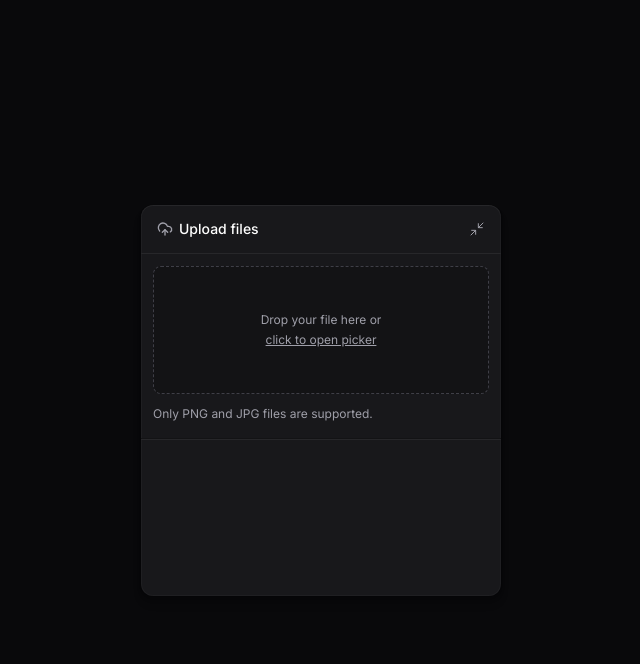
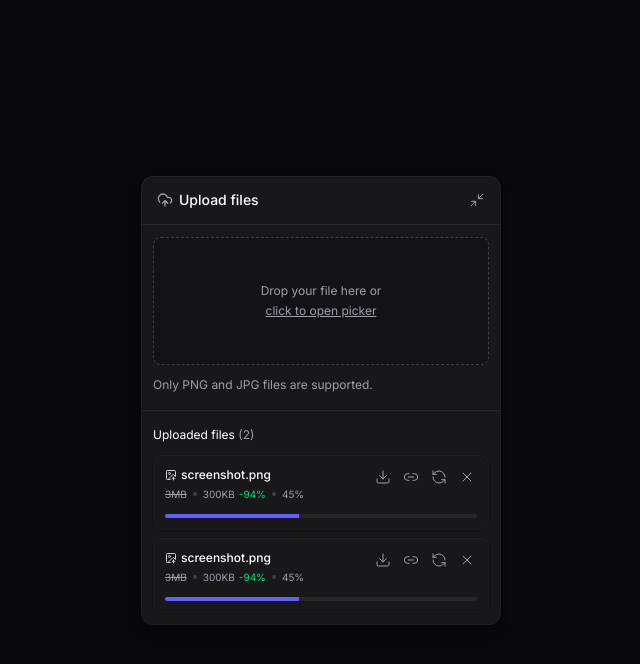
Before and after one commit to heldercostaa/image-uploader, a React (Vite) app: page / in a window 1280 px wide. Both pictures are taken after a click on the button "Upload files". Shown: the top 664 px of the page, without its empty margins (319-959 px from the left). Built offline with nearby package versions, Linux system fonts and the light colour scheme.

Commit message:
feat: design of upload list and items with progress bar

```diff
--- a/package.json
+++ b/package.json
@@ -10,6 +10,7 @@
   },
   "dependencies": {
     "@radix-ui/react-collapsible": "^1.1.12",
+    "@radix-ui/react-progress": "^1.1.8",
     "lucide-react": "^1.7.0",
     "react": "^19.0.0",
     "react-dom": "^19.0.0",
--- /dev/null
+++ b/src/components/upload-widget-upload-item.tsx
@@ -0,0 +1,53 @@
+import * as Progress from '@radix-ui/react-progress';
+import { Download, ImageUp, Link2, RefreshCcw, X } from 'lucide-react';
+import { Button } from './ui/button';
+
+export function UploadWidgetUploadItem() {
+  return (
+    <div className="p-3 rounded-lg flex flex-col gap-3 shadow-shape-content bg-white/2 relative overflow-hidden">
+      <div className="flex flex-col gap-1">
+        <span className="text-xs font-medium flex items-center gap-1">
+          <ImageUp className="size-3 text-zinc-300 strokeWidth={1.5}" />
+          <span>screenshot.png</span>
+        </span>
+
+        <span className="text-xxs text-zinc-400 flex gap-1.5 items-center">
+          <span className="line-through">3MB</span>
+          <div className="size-1 rounded-full bg-zinc-700" />
+          <span className="">
+            300KB
+            <span className="text-green-400 ml-1">-94%</span>
+          </span>
+          <div className="size-1 rounded-full bg-zinc-700" />
+          <span>45%</span>
+        </span>
+      </div>
+
+      <Progress.Root className="bg-zinc-800 rounded-full h-1 overflow-hidden">
+        <Progress.Indicator className="bg-indigo-500 h-1" style={{ width: '43%' }} />
+      </Progress.Root>
+
+      <div className="absolute top-2.5 right-2.5 flex items-center gap-1">
+        <Button size="icon-sm">
+          <Download className="size-4" strokeWidth={1.5} />
+          <span className="sr-only">Download compressed image</span>
+        </Button>
+
+        <Button size="icon-sm">
+          <Link2 className="size-4" strokeWidth={1.5} />
+          <span className="sr-only">Copy remote URL</span>
+        </Button>
+
+        <Button size="icon-sm">
+          <RefreshCcw className="size-4" strokeWidth={1.5} />
+          <span className="sr-only">Retry upload</span>
+        </Button>
+
+        <Button size="icon-sm">
+          <X className="size-4" strokeWidth={1.5} />
+          <span className="sr-only">Cancel upload</span>
+        </Button>
+      </div>
+    </div>
+  );
+}
--- a/src/components/upload-widget-upload-list.tsx
+++ b/src/components/upload-widget-upload-list.tsx
@@ -1,3 +1,16 @@
+import { UploadWidgetUploadItem } from './upload-widget-upload-item';
+
 export function UploadWidgetUploadList() {
-  return <div className="px-3 h-32"></div>;
+  return (
+    <div className="px-3 flex flex-col gap-3">
+      <span className="text-xs front-medium">
+        Uploaded files <span className="text-zinc-400">(2)</span>
+      </span>
+
+      <div className="flex flex-col gap-2">
+        <UploadWidgetUploadItem />
+        <UploadWidgetUploadItem />
+      </div>
+    </div>
+  );
 }
--- a/src/index.css
+++ b/src/index.css
@@ -2,6 +2,8 @@
 
 @theme {
   --font-sans: "Inter", "sans-serif";
+
+  --text-xxs: 0.625rem;
 
   --opacity-2: 0.02;
 
```
Also changed, not shown: 1 other file (tests, documents, lock files or other folders).
